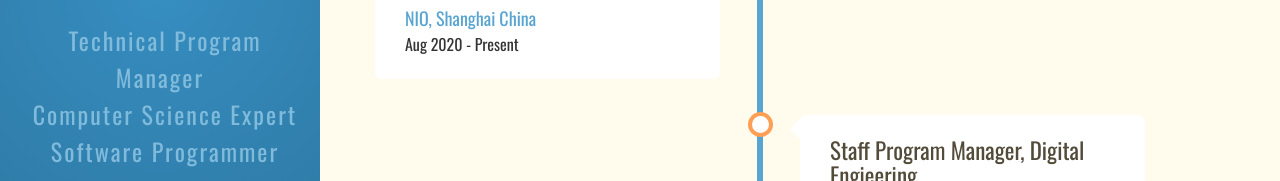
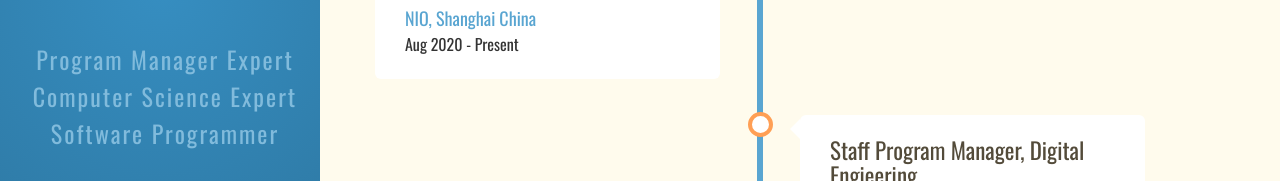
Before and after one commit to hunterci/hunterci.github.io, a plain HTML site: page index.html in a window 1280 px wide. Shown: the part 417-598 px from the top of the page. Drawn offline with nearby package versions, Linux system fonts and the light colour scheme.

Commit message:
Update index.html

```diff
--- a/index.html
+++ b/index.html
@@ -115,7 +115,7 @@
 		<div id="links" class="text-center" style="margin-top:50px; margin-bottom:50px; font-size:24px; color:#ffffff">
 
 				<a href="https://www.linkedin.com/in/hunterci" target="_blank">
-						Technical Program Manager
+						Program Manager Expert
 				</a>
 				<br>
 
```
